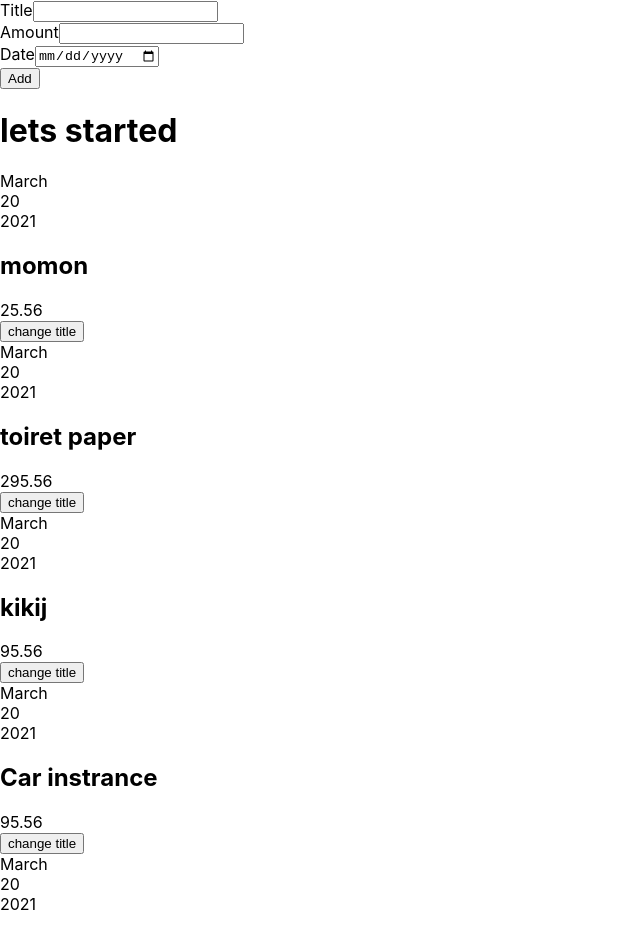
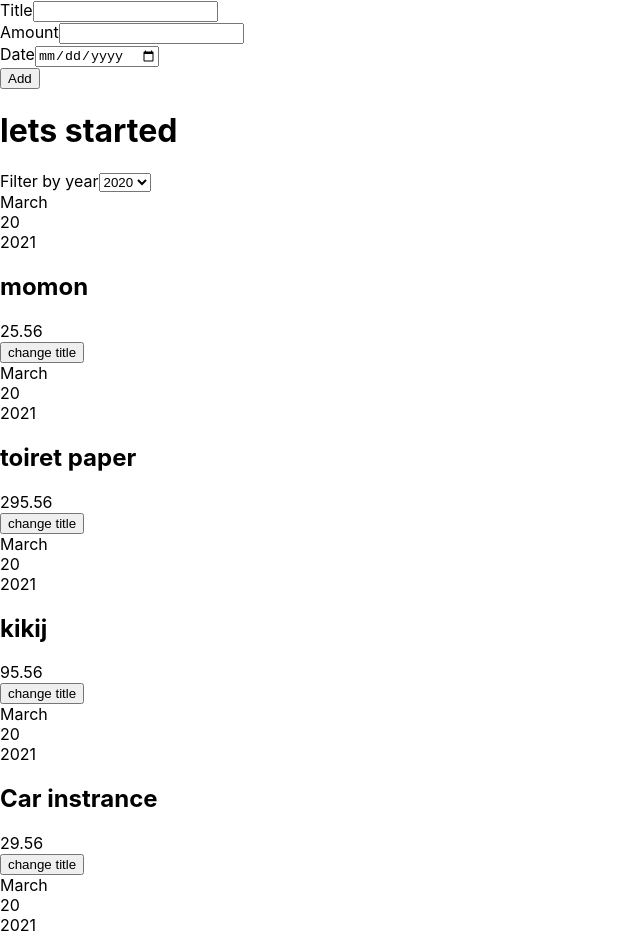
Before and after one commit to ducksfrogs/react_first, a React (Create React App) app in the folder apps/udemy/: page / in a window 1280 px wide. Shown: the top 936 px of the page, without its empty margins (0-640 px from the left). Built offline with nearby package versions, Linux system fonts and the light colour scheme.

Commit message:
dafdasfasf

```diff
--- a/apps/udemy/src/App.js
+++ b/apps/udemy/src/App.js
@@ -1,20 +1,26 @@
-import React from 'react';
+import React, { useState } from 'react';
 import NewExpense from './components/NewExpenses/NewExpense';
 import Expenses from './components/Expenses/Expenses';
 
+const DUMMY_EXPENSES = [
+  { id: '1', title: 'momon', amount: 25.56, date: new Date(2021, 2,20)},
+  { id: '2', title: 'toiret paper', amount: 295.56, date: new Date(2021, 2,20)},
+  { id: '3', title: 'kikij', amount: 95.56, date: new Date(2021, 2,20)},
+  { id: '4', title: 'Car instrance', amount: 29.56, date: new Date(2021, 2,20)},
+  { id: '5', title: 'Car instrance', amount: 29.56, date: new Date(2021, 2,20)},
+];
+
+
 function App() {
-  const expenses = [
-    { id: '1', title: 'momon', amount: 25.56, date: new Date(2021, 2,20)},
-    { id: '2', title: 'toiret paper', amount: 295.56, date: new Date(2021, 2,20)},
-    { id: '3', title: 'kikij', amount: 95.56, date: new Date(2021, 2,20)},
-    { id: '4', title: 'Car instrance', amount: 29.56, date: new Date(2021, 2,20)},
-    { id: '5', title: 'Car instrance', amount: 29.56, date: new Date(2021, 2,20)},
-  ];
+  const [expenses, setExpenses] = useState(DUMMY_EXPENSES);
 
-  const addExpenseHandler = (expenses) => {
-    console.log('In App.js');
-    console.log(expenses);
-  }
+  const addExpenseHandler = expense => {
+    // setExpenses([expense, ...expenses``])
+    setExpenses(prevExpenses => {
+      return [expense, ...prevExpenses];
+    });
+  };
+
   return (
     <div>
       <NewExpense onAddExpense={addExpenseHandler} />
--- a/apps/udemy/src/components/Expenses/Expenses.js
+++ b/apps/udemy/src/components/Expenses/Expenses.js
@@ -1,16 +1,24 @@
+import React, { useState } from "react";
 import ExpenseItem from "./ExpenseItem";
+import ExpenseFilter from "./ExpensesFilter";
 import Card from "../UI/Card";
 import './Expenses.css';
 
-function Expenses(props) {
+
+const Expenses = (props) => {
+  const [filteredYear, setFilteredYear] = useState('2020');
+
+  const filterChangeHandler = (selectedYear) => {
+    console.log(selectedYear);
+  };
     return(
       <Card>
-        <ExpenseItem title={props.items[0].title} amount={props.items[0].amount} date={props.items[0].date} />
-        <ExpenseItem title={props.items[1].title} amount={props.items[1].amount} date={props.items[1].date} />
-        <ExpenseItem title={props.items[2].title} amount={props.items[2].amount} date={props.items[2].date} />
-        <ExpenseItem title={props.items[3].title} amount={props.items[2].amount} date={props.items[2].date} />
-        <ExpenseItem title={props.items[4].title} amount={props.items[2].amount} date={props.items[2].date} />
+        <ExpenseFilter selected={filteredYear} onChangeFilter={filterChangeHandler}/>
+        {props.items.map((expense) => (<ExpenseItem
+                    title={expense.title}
+                    amount={expense.amount}
+                    date={expense.date} />))}
       </Card>
     );
-}
+};
 export default Expenses;
--- /dev/null
+++ b/apps/udemy/src/components/Expenses/ExpensesFilter.js
@@ -0,0 +1,27 @@
+import React, { useState } from "react";
+
+
+const ExpenseFilter = (props) => {
+
+
+    const dropdownChangeHandler = (event) => {
+
+        props.onChangeFilter(event.target.value);
+    };
+
+    return (
+        <div>
+            <div>
+                <label>Filter by year</label>
+                <select value={props.selected} onChange={dropdownChangeHandler}>
+                    <option value='2022'>2022</option>
+                    <option value='2021'>2021</option>
+                    <option value='2020'>2020</option>
+                    <option value='2019'>2019</option>
+                </select>
+            </div>
+        </div>
+    );
+};
+
+export default ExpenseFilter;
```
